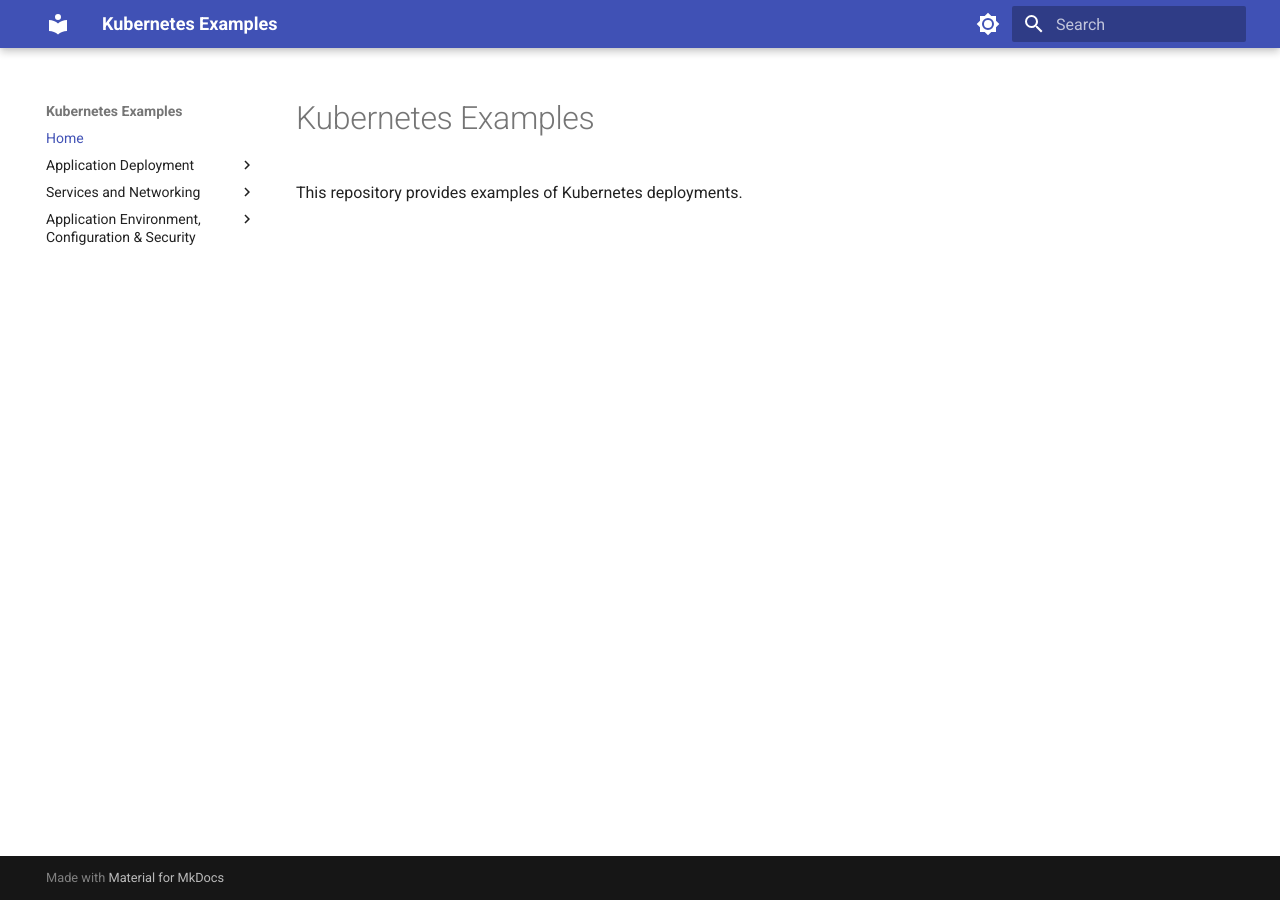
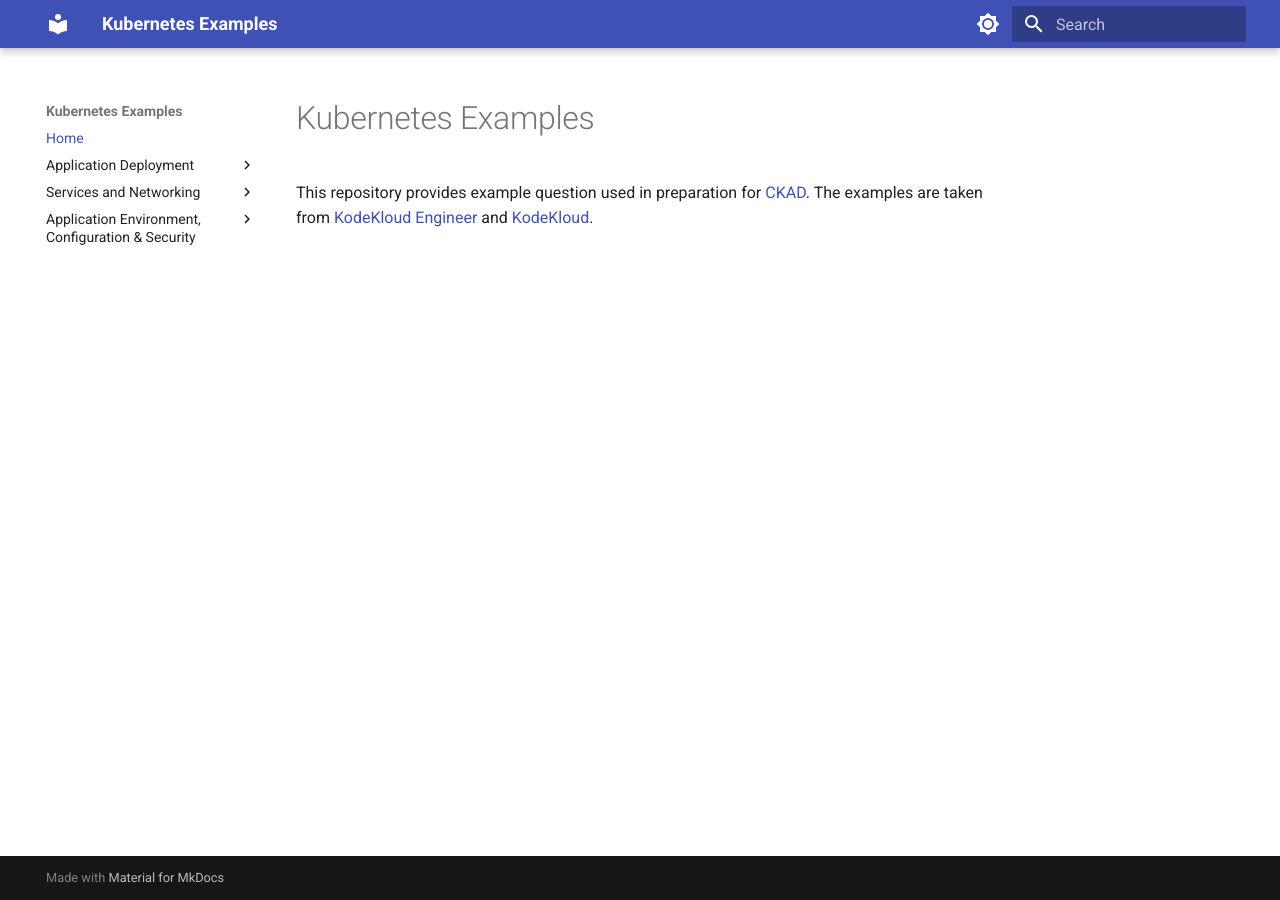
Before and after one commit to CodedByHasan/kubernetes-examples, an MkDocs documentation site: the page built from docs/index.md, in a window 1280 px wide. Built offline with MkDocs 1.6.1 and Material for MkDocs 9.7.7, drawn with Linux system fonts in a browser that asks for light colours.

Commit message:
feat: updated index

```diff
--- a/docs/index.md
+++ b/docs/index.md
@@ -1,3 +1,4 @@
 # Kubernetes Examples
 
-This repository provides examples of Kubernetes deployments.
+This repository provides example question used in preparation for [CKAD](https://training.linuxfoundation.org/certification/certified-kubernetes-application-developer-ckad/).
+The examples are taken from [KodeKloud Engineer](https://engineer.kodekloud.com/) and [KodeKloud](https://kodekloud.com/).
```
